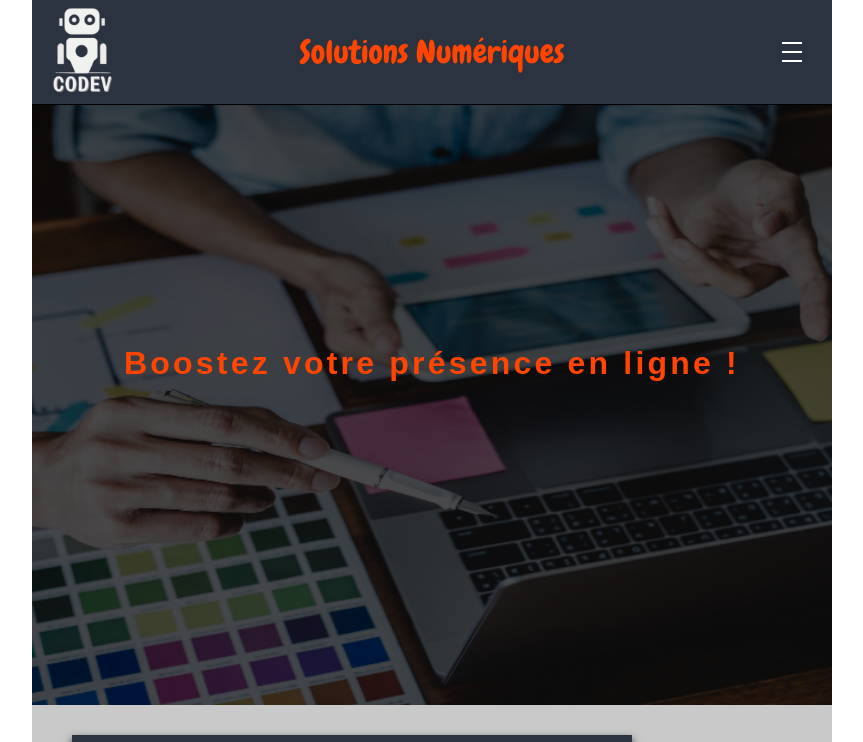
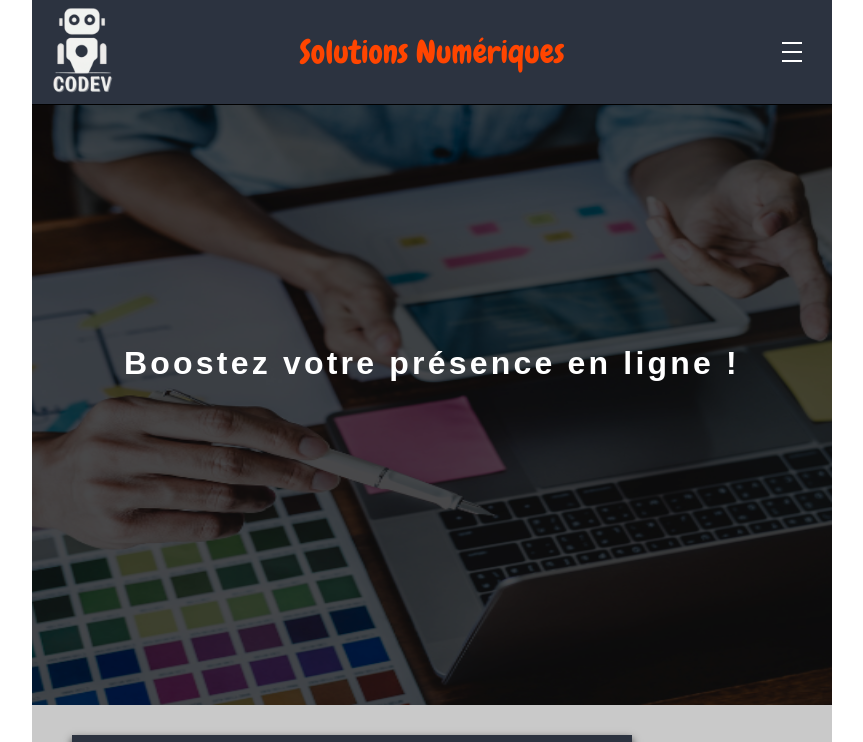
Before and after one commit to AdrienW86/Codev2, a Next.js app: page / in a window 1280 px wide. Shown: the top 742 px of the page, without its empty margins (208-1071 px from the left). Built offline with nearby package versions, Linux system fonts and the light colour scheme; a web font is replaced by a local one.

Commit message:
mise en ligne

```diff
--- a/components/Banner/banner.module.css
+++ b/components/Banner/banner.module.css
@@ -22,7 +22,7 @@
     text-align: center;
     top: 40%;
     z-index: 2;
-    color: var(--second);
+    color: var(--third);
     font-size: 2em;
     letter-spacing: 0.1em;;
     font-family: var(--spice)
```
